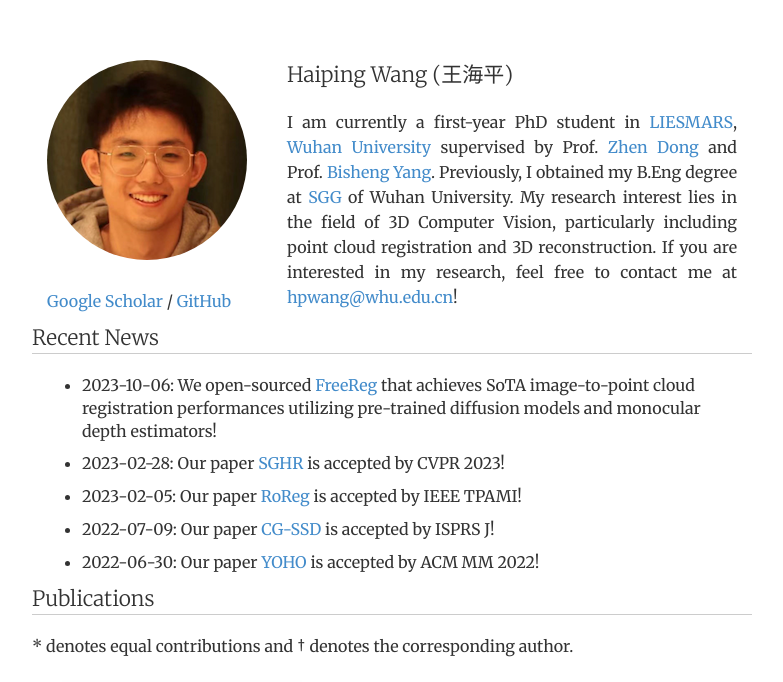
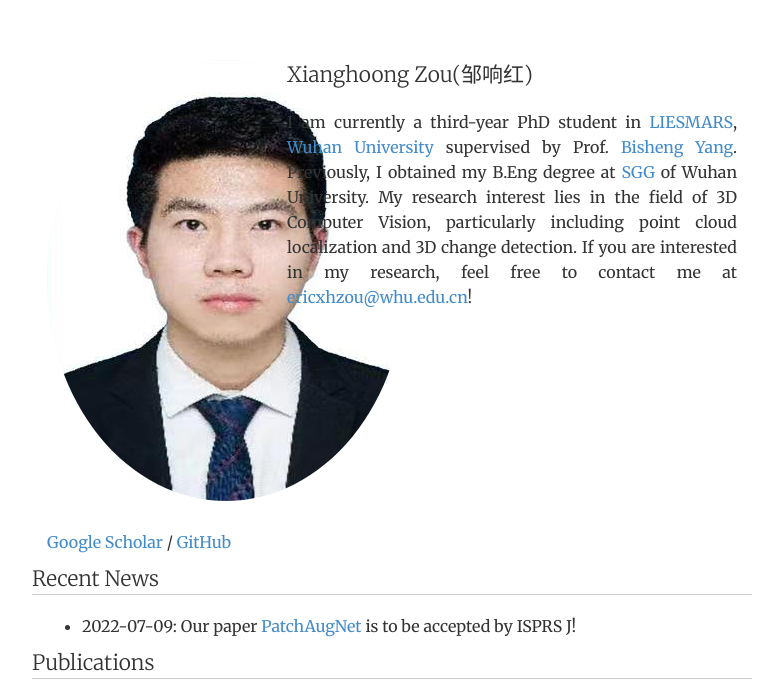
Before and after one commit to zouxianghong/zouxianghong.github.io, a Jekyll site: the page built from index.html, in a window 1280 px wide. Shown: the top 682 px of the page, without its empty margins (248-1031 px from the left). Built offline with Jekyll 4.4.1, drawn with Linux system fonts in a browser that asks for light colours; some of the changed text lies outside the part shown.

Commit message:
[update] update personal info

```diff
--- a/index.html
+++ b/index.html
@@ -1,6 +1,6 @@
 ---
 layout: default
-title: Haiping Wang(王海平)
+title: Xianghoong Zou(邹响红)
 cv: passive
 notes: passive
 contact: passive
@@ -10,17 +10,17 @@ description:
 <div class="row marketing">
 	<div class="intro">
 		<div class="col-sm-4">
-			<img  class="img-circle avatar" alt="Haiping Wang" src="img/whp.jpg">
-			<a href="https://scholar.google.com.hk/citations?user=YAdDCr0AAAAJ&hl=zh-CN">Google Scholar</a>
-			/ <a href="https://github.com/HpWang-whu">GitHub</a>
+			<img  class="img-circle avatar" alt="Xianghoong Zou" src="img/ericxhzou.jpg">
+			<a href="https://scholar.google.com.hk/citations?user=vTQOkJwAAAAJ&hl=zh-CN">Google Scholar</a>
+			/ <a href="https://github.com/zouxianghong">GitHub</a>
 		</div>
 		<div itemscope itemtype="http://data-vocabulary.org/Person" class="col-sm-8">
-			<p class="lead">Haiping Wang (王海平)</p>
+			<p class="lead">Xianghoong Zou(邹响红)</p>
 			<div style="text-align:justify; line-height:25px;">
-				I am currently a first-year PhD student in <a href="http://www.lmars.whu.edu.cn/en/">LIESMARS</a>, <a href="https://en.whu.edu.cn/">Wuhan University</a>
-				supervised by Prof. <a href="https://dongzhenwhu.github.io/index.html">Zhen Dong</a> and Prof. <a href="http://3s.whu.edu.cn/ybs/index.htm">Bisheng Yang</a>.
-				Previously, I obtained my B.Eng degree at <a href="http://main.sgg.whu.edu.cn/">SGG</a> of Wuhan University. My research interest lies in the field of 3D Computer Vision, particularly including point cloud registration and 3D reconstruction.
-				If you are interested in my research, feel free to contact me at <a href="mailto:hpwang@whu.edu.cn">hpwang@whu.edu.cn</a>!<br>
+				I am currently a third-year PhD student in <a href="http://www.lmars.whu.edu.cn/en/">LIESMARS</a>, <a href="https://en.whu.edu.cn/">Wuhan University</a>
+				supervised by Prof. <a href="http://3s.whu.edu.cn/ybs/index.htm">Bisheng Yang</a>.
+				Previously, I obtained my B.Eng degree at <a href="http://main.sgg.whu.edu.cn/">SGG</a> of Wuhan University. My research interest lies in the field of 3D Computer Vision, particularly including point cloud localization and 3D change detection.
+				If you are interested in my research, feel free to contact me at <a href="mailto:ericxhzou@whu.edu.cn">ericxhzou@whu.edu.cn</a>!<br>
 			</div>
 		</div>
 	</div>
@@ -28,137 +28,35 @@ description:
 
 	<p class="lead" style="border-bottom:1px solid #CCC">Recent News</p>
 	<ul>
-		<li style = "margin:10px">2023-10-06: We open-sourced <a href="https://arxiv.org/abs/2310.03420">FreeReg</a> that achieves SoTA image-to-point cloud registration performances utilizing pre-trained diffusion models and monocular depth estimators! </li>
-		<li style = "margin:10px">2023-02-28: Our paper <a href="https://arxiv.org/abs/2304.00467">SGHR</a> is accepted by CVPR 2023! </li>
-		<li style = "margin:10px">2023-02-05: Our paper <a href="https://doi.org/10.1109/TPAMI.2023.3244951">RoReg</a> is accepted by IEEE TPAMI!</li>
-		<li style = "margin:10px">2022-07-09: Our paper <a href="https://arxiv.org/abs/2202.11868">CG-SSD</a> is accepted by ISPRS J!</li>
-		<li style = "margin:10px">2022-06-30: Our paper <a href="https://arxiv.org/abs/2109.00182">YOHO</a> is accepted by ACM MM 2022!</li>
+		<li style = "margin:10px">2022-07-09: Our paper <a href="ADD URL HERE">PatchAugNet</a> is to be accepted by ISPRS J!</li>
 	</ul>
 
 	<p class="lead" style="border-bottom:1px solid #CCC">Publications</p>
 	* denotes equal contributions and &dagger; denotes the corresponding author.<br><br>
 
-		<div class="before-item" >
-			<div class="pubimg">
-				<img  class="pubpic" src="img/freereg.gif" >
-				<img  class="pubpic" src="img/freereg2.gif" >
-			</div>
-			<div class="pubdsp">
-				<span class=pubtitle >
-					FreeReg: Image-to-Point Cloud Registration Leveraging Pretrained Diffusion Models and Monocular Depth Estimators<br>
-				</span>
-				<span class=pubauthor >
-					<b>Haiping Wang</b><sup>*</sup>, Yuan Liu<sup>*</sup>, Bing Wang, Yujing Sun, Zhen Dong<sup>&dagger;</sup>,
-					Wenping Wang, Bisheng Yang<sup>&dagger;</sup>
-					<br>
-				</span>
-				<span class=publoc >
-					Arxiv 2023<br>
-				</span>
-				<span class=publink>
-					[<a href="https://arxiv.org/abs/2310.03420">Paper</a>]
-					[<a href="https://github.com/WHU-USI3DV/FreeReg">Code</a>]
-					[<a href="https://whu-usi3dv.github.io/FreeReg/">Project-Page</a>]
-				<br></span>
-			</div>
-		</div>
-
-		<div class="before-item" >
-			<div class="pubimg">
-				<img  class="pubpic" src="img/sghr.jpg" >
-			</div>
-			<div class="pubdsp">
-				<span class=pubtitle >
-					Robust Multiview Point Cloud Registration with Reliable Pose Graph Initialization and History Reweighting<br>
-				</span>
-				<span class=pubauthor >
-					<b>Haiping Wang</b><sup>*</sup>, Yuan Liu<sup>*</sup>, Zhen Dong<sup>&dagger;</sup>, Yulan Guo, Yu-Shen Liu,
-					Wenping Wang, Bisheng Yang<sup>&dagger;</sup>
-					<br>
-				</span>
-				<span class=publoc >
-					CVPR 2023 (CCF-A)<br>
-				</span>
-				<span class=publink>
-					[<a href="https://arxiv.org/abs/2304.00467">Paper</a>]
-					[<a href="https://github.com/WHU-USI3DV/SGHR">Code</a>]
-					[<a href="https://www.youtube.com/watch?v=TGoCD4QqKEg">Video</a>]
-				<br></span>
-			</div>
-		</div>
-
-		<div class="before-item" >
-			<div class="pubimg">
-				<img  class="pubpic" src="img/roreg.jpg" >
-			</div>
-			<div class="pubdsp">
-				<span class=pubtitle >
-					RoReg: Pairwise Point Cloud Registration with Oriented Descriptors and Local Rotations<br>
-				</span>
-				<span class=pubauthor >
-					<b>Haiping Wang</b><sup>*</sup>, Yuan Liu<sup>*</sup>, Qingyong Hu, Bing Wang, Jianguo wang, Zhen Dong<sup>&dagger;</sup>, Yulan Guo,
-					Wenping Wang, Bisheng Yang<sup>&dagger;</sup>
-					<br>
-				</span>
-				<span class=publoc >
-					IEEE TPAMI (IF: 24.314)<br>
-				</span>
-				<span class=publink>
-					[<a href="https://doi.org/10.1109/TPAMI.2023.3244951">Paper</a>]
-					[<a href="https://github.com/HpWang-whu/RoReg">Code</a>]
-					[<a href="https://hpwang-whu.github.io/RoReg/">Project-page</a>]
-				<br></span>
-			</div>
-		</div>
-
 		<div class="before-item">
 			<div class="pubimg">
-				<img class="pubpic" src="img/cgssd.jpg">
+				<img class="pubpic" src="img/PatchAugNet.gif">
 			</div>
 			<div class="pubdsp">
 				<span class=pubtitle>
-					CG-SSD: Corner Guided Single Stage 3D Object Detection from LiDAR Point Cloud<br>
+					PatchAugNet: Patch feature augmentation-based heterogeneous point cloud place recognition in large-scale street scenes<br>
 				</span>
 				<span class=pubauthor>
-					Ruiqi Ma, Chi Chen<sup>&dagger;</sup>, Bisheng Yang, Deren Li, <b>Haiping Wang</b>, Yangzi Cong, Zongtian Hu<br>
+					<b>Xianghong Zou</b>, Jianping Li<sup>&dagger;</sup>, Yuan Wang, Fuxun Liang, Weitong Wu, Haiping Wang, Bisheng Yang<sup>&dagger;</sup>, Zhen Dong<br>
 				</span>
 				<span class=publoc>
 					ISPRS J (IF: 11.774)<br>
 				</span>
 				<span class=publink>
-					[<a href="https://arxiv.org/abs/2202.11868">Paper</a>]
-					[<a href="https://github.com/mrqrs/CG-SSD">Code</a>]
-				<br></span>
-			</div>
-		</div>
-
-		<div class="before-item" >
-			<div class="pubimg">
-				<video width="250px" autoplay="autoplay" loop="loop" muted src="img/yoho_park.mp4" ></video>
-			</div>
-			<div class="pubdsp">
-				<span class=pubtitle >
-					You Only Hypothesize Once: Point Cloud Registration with Rotation-equivariant Descriptors<br>
-				</span>
-				<span class=pubauthor >
-					<b>Haiping Wang</b><sup>*</sup>, Yuan Liu<sup>*</sup>, Zhen Dong<sup>&dagger;</sup>, Wenping Wang<br>
-				</span>
-				<span class=publoc >
-					ACM MM 2022 (CCF-A)<br>
-				</span>
-				<span class=publink>
-					[<a href="https://arxiv.org/abs/2109.00182">Paper</a>]
-					[<a href="https://github.com/HpWang-whu/YOHO">Code</a>]
-					[<a href="https://hpwang-whu.github.io/YOHO/">Project-page</a>]
-					[<a href="https://www.youtube.com/watch?v=7ShT4faXjy0">Video</a>]
+					[<a href="ADD URL HERE">Paper</a>]
+					[<a href="https://github.com/WHU-USI3DV/PatchAugNet">Code</a>]
 				<br></span>
 			</div>
 		</div>
 
 	<p class="lead" style="border-bottom:1px solid #CCC">Review Services</p>
 
-	[<a href="https://ieeexplore.ieee.org/xpl/RecentIssue.jsp?punumber=34">IEEE Transactions on Pattern Analysis and Machine Intelligence (IEEE TPAMI)</a>]<br>
-	[<a href="https://ieeexplore.ieee.org/xpl/RecentIssue.jsp?punumber=2945">IEEE Transactions on Visualization and Computer Graphics (IEEE TVCG)</a>]<br>
-	[<a href="https://ieeexplore.ieee.org/xpl/RecentIssue.jsp?punumber=19">IEEE Transactions on Instrumentation & Measurement (IEEE TIM)</a>]
+	[<a href="XXX">TODO</a>]<br>
 
 </div>
```
Also changed, not shown: img/cgssd.jpg (deleted), img/ericxhzou.jpg (added), img/freereg.gif (deleted), img/freereg2.gif (deleted), img/roreg.jpg (deleted), img/sghr.jpg (deleted), img/whp.jpg (deleted), 3 other files.
